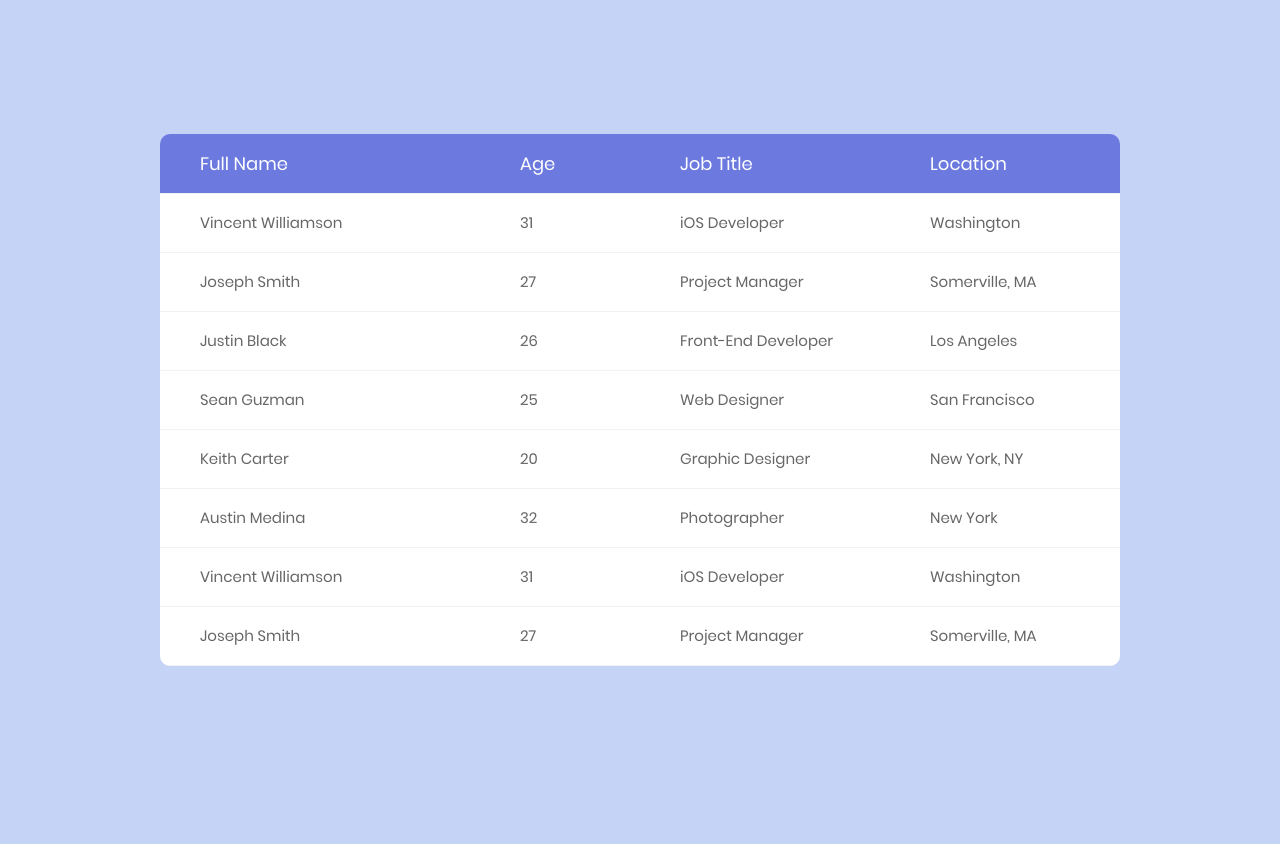
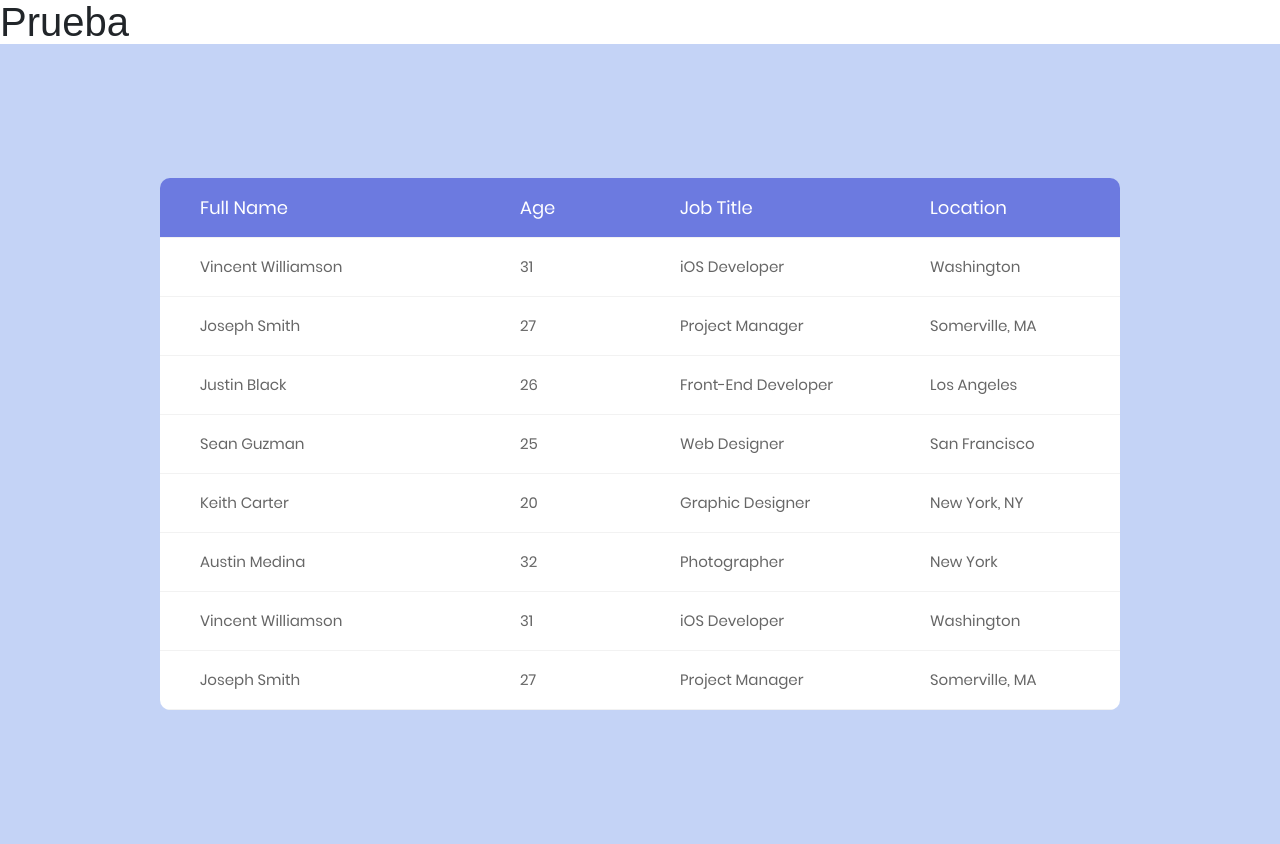
Before and after one commit to diegocade1/Pagina-Registro-Camion, a PHP site: page /PaginaRegistroCamion/ in a window 1280 px wide. Before the commit the page ends 666 px from the top, so only its background shows below. Run offline with PHP 8.4, Linux system fonts and the light colour scheme.

Commit message:
Update index.php
Prueba

```diff
--- a/index.php
+++ b/index.php
@@ -22,7 +22,7 @@
 <!--===============================================================================================-->
 </head>
 <body>
-
+	<h1>Prueba</h1>
 	<div class="limiter">
 		<div class="container-table100">
 			<div class="wrap-table100">
```
